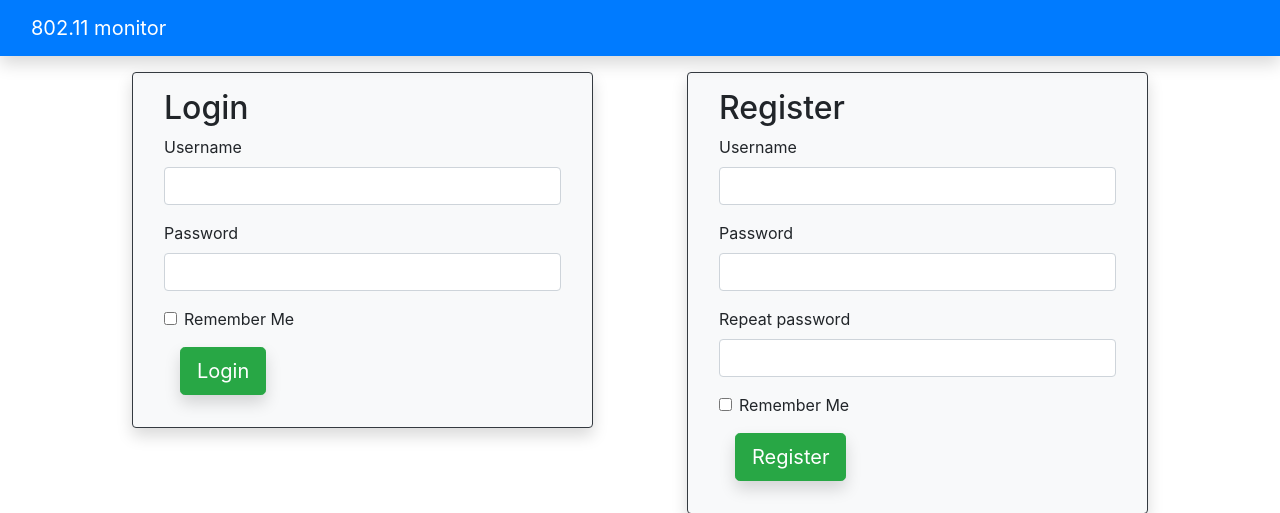
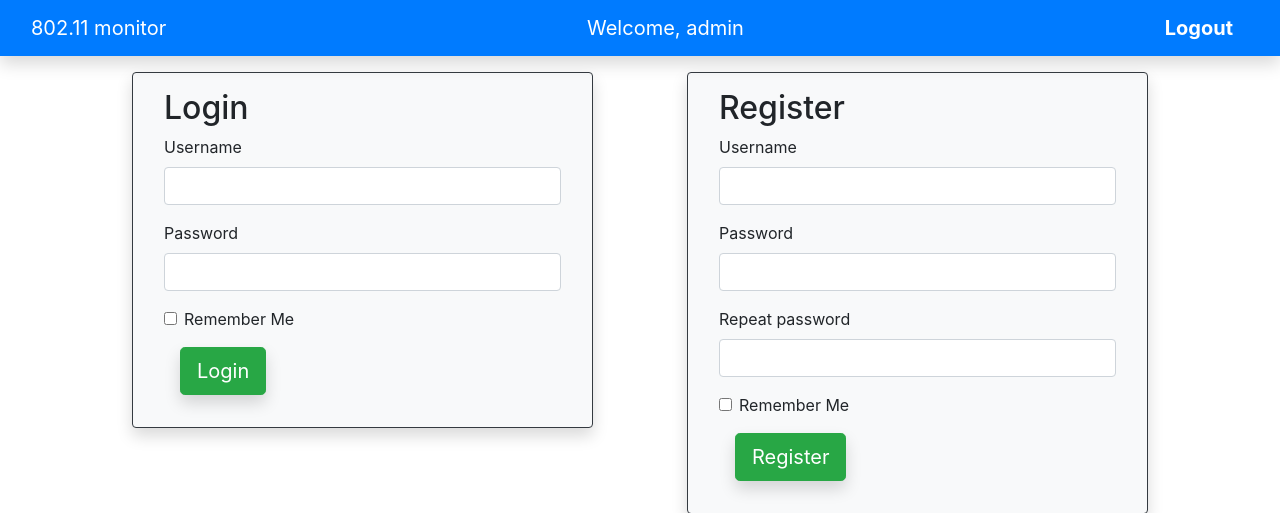
Before and after one commit to Inkln/Dot11Monitoring, a Flask app: page / in a window 1280 px wide. Shown: the top 513 px of the page. Run offline with Flask 2, Linux system fonts and the light colour scheme; a user stored in the database is signed in; data comes from the database, SQL or seed files in the repository; some libraries are stand-ins or nearby versions.

Commit message:
add welcome message and logout button

```diff
--- a/Api/app/templates/base.html
+++ b/Api/app/templates/base.html
@@ -55,6 +55,14 @@
         <div class="navbar-header">
             <a class="navbar-brand" href="#">802.11 monitor</a>
         </div>
+        {% if current_user.is_authenticated %}
+        <div class="nav navbar-nav navbar-right navbar-brand">
+            Welcome, {{ current_user.username }}
+        </div>
+         <div class="nav navbar-nav navbar-right">
+               <a href="/logout" class="navbar-brand"><strong>Logout</strong></a>
+         </div>
+        {% endif %}
     </div>
 </nav>
 
```
